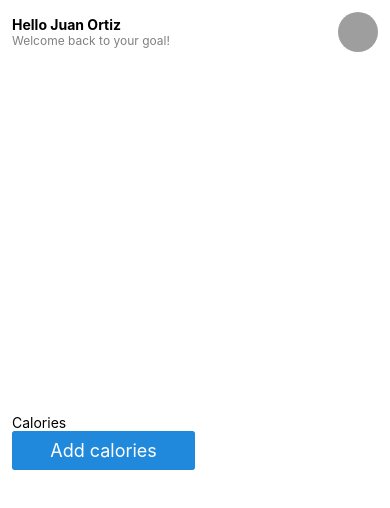
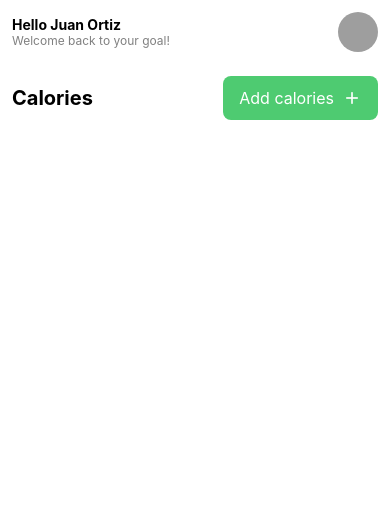
Before and after one commit to EmanuelRigo/CaloriaApp, a React Native app: screen /Home in a window 390 px wide. Shown: the top 508 px of the page. Built offline with nearby package versions, Linux system fonts and the light colour scheme; grey boxes are pictures that could not be loaded.

Commit message:
feat: update Home view to replace RNE button with Pressable and add functionality for adding calories

```diff
--- a/package.json
+++ b/package.json
@@ -3,10 +3,9 @@
   "version": "1.0.0",
   "main": "index.ts",
   "dependencies": {
+    "@expo/vector-icons": "^15.0.2",
     "@react-navigation/native": "^7.4.1",
     "@react-navigation/native-stack": "^7.19.2",
-    "@rneui/base": "^5.0.0",
-    "@rneui/themed": "^5.0.0",
     "expo": "~57.0.24",
     "expo-status-bar": "~57.0.1",
     "react": "19.2.3",
--- a/src/views/Home/Home.tsx
+++ b/src/views/Home/Home.tsx
@@ -1,27 +1,32 @@
 import React from "react";
 
-import { View, Text, StyleSheet } from "react-native";
-
-import { Button } from "@rneui/themed";
+import { View, Text, StyleSheet, Pressable } from "react-native";
 
 import Header from "../../components/Header/Header";
+import { MaterialIcons } from "@expo/vector-icons";
+import { useNavigation } from "@react-navigation/native";
 
 const Home = () => {
+  const { navigation } = useNavigation();
+  const handleAddCaloriesPress = () => {
+    console.log("Add calories button pressed");
+  };
   return (
     <View style={styles.container}>
       <Header />
 
-      <View style={styles.content}>
+      <View style={styles.caloriesContainer}>
         <View style={styles.leftContainer}>
-          <Text>Calories</Text>
-
-          <Button
-            title="Add calories"
-            onPress={() => console.log("Button pressed")}
-          />
+          <Text style={styles.caloriesLegend}>Calories</Text>
         </View>
 
-        <View style={styles.rightContainer}></View>
+        <View style={styles.rightContainer}>
+          <Pressable style={styles.button} onPress={handleAddCaloriesPress}>
+            <Text style={styles.buttonText}>Add calories</Text>
+
+            <MaterialIcons name="add" size={20} color="white" />
+          </Pressable>
+        </View>
       </View>
     </View>
   );
@@ -33,9 +38,10 @@ const styles = StyleSheet.create({
     backgroundColor: "#fff",
     padding: 12,
   },
-  content: {
-    flex: 1,
+  caloriesContainer: {
     flexDirection: "row",
+    alignItems: "center",
+    marginVertical: 24,
   },
   leftContainer: {
     flex: 1,
@@ -44,6 +50,26 @@ const styles = StyleSheet.create({
   rightContainer: {
     flex: 1,
     justifyContent: "center",
+    alignItems: "flex-end",
+  },
+  button: {
+    flexDirection: "row",
+    alignItems: "center",
+    justifyContent: "center",
+    gap: 8,
+    backgroundColor: "#4ecb71",
+    paddingVertical: 12,
+    paddingHorizontal: 16,
+    borderRadius: 8,
+  },
+
+  buttonText: {
+    color: "#fff",
+    fontSize: 16,
+  },
+  caloriesLegend: {
+    fontSize: 20,
+    fontWeight: "bold",
   },
 });
 
```
Also changed, not shown: 1 other file (tests, documents, lock files or other folders).
